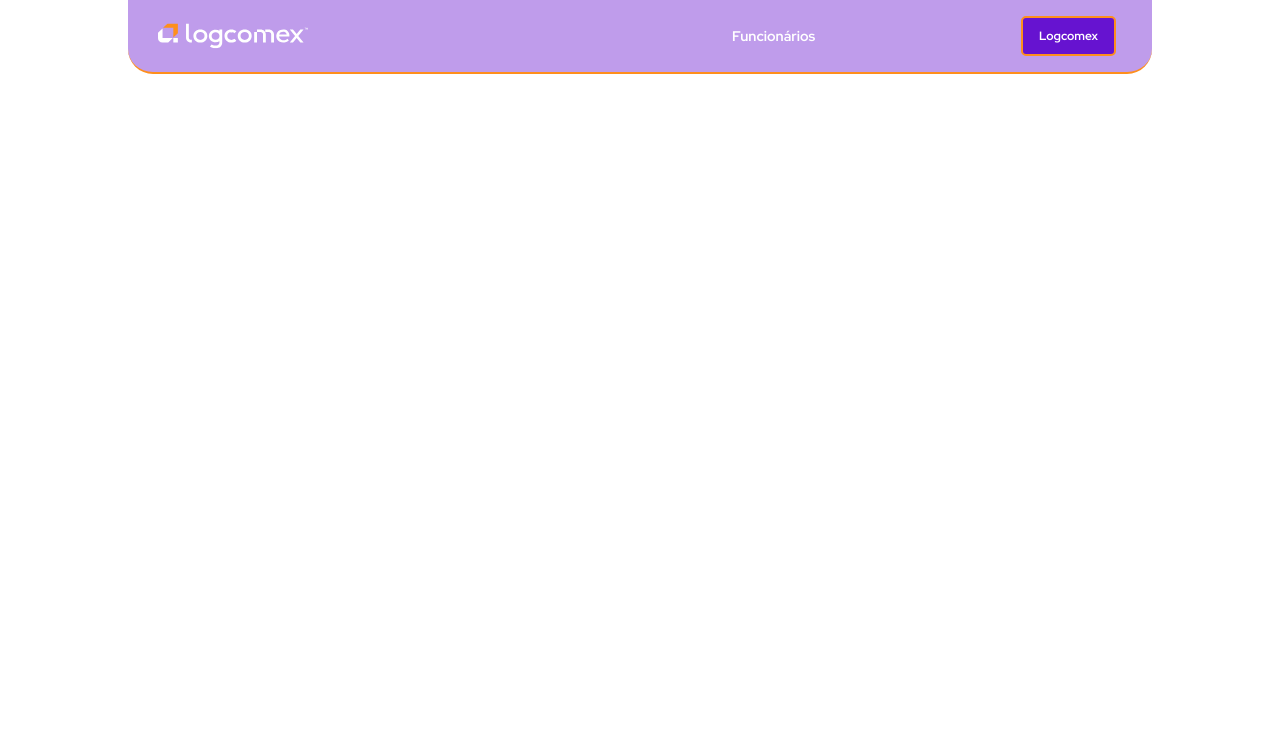
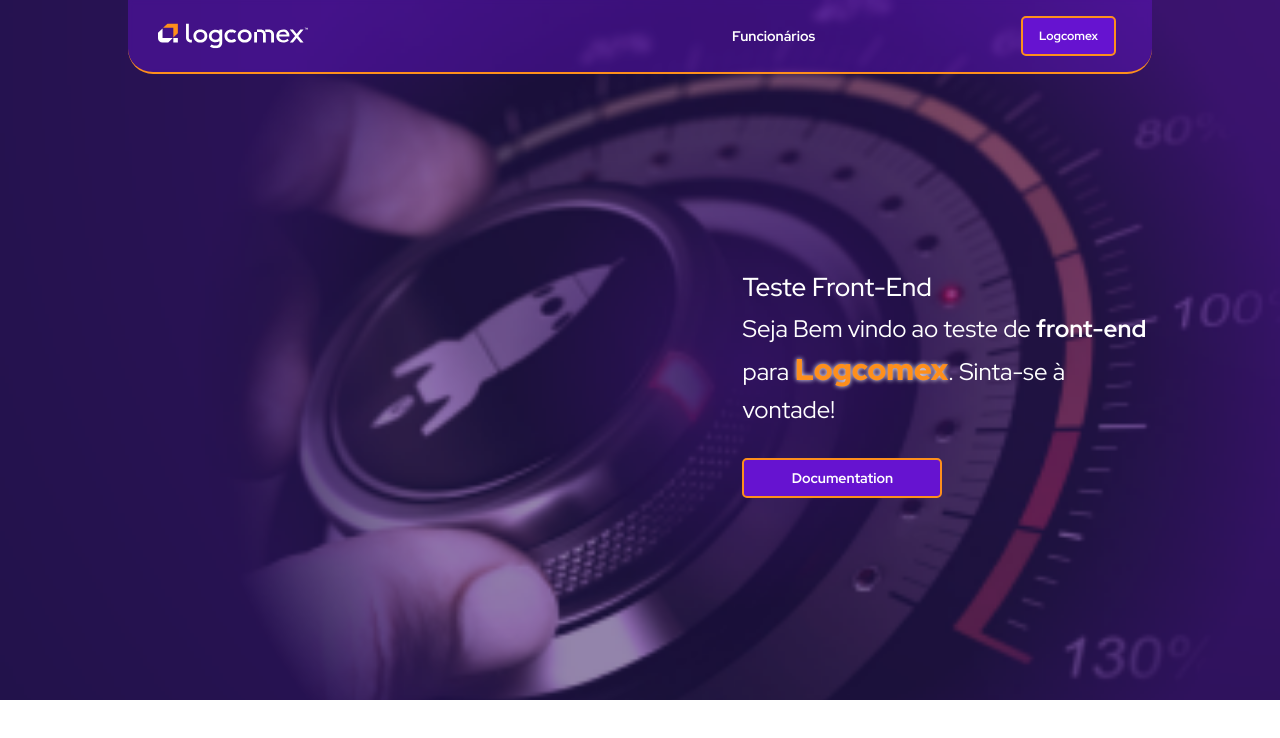
Before and after one commit to caiomontenegro/logcomex_test, a Nuxt app: page / in a window 1280 px wide. Shown: the top 738 px of the page. Built offline with nearby package versions, Linux system fonts and the light colour scheme.

Commit message:
:construction: feat: Hero section has been added at index page

```diff
--- a/pages/index.vue
+++ b/pages/index.vue
@@ -1,2 +1,85 @@
 <template>
+  <div>
+    <page-section>
+      <div class="hero">
+        <div class="hero__content">
+          <div class="presentation">
+            <h1 class="presentation__title">Teste Front-End</h1>
+            <p class="presentation__description">Seja Bem vindo ao teste de <span class="presentation__description-strong">front-end</span> para<span class="presentation__description-company"> Logcomex</span>. Sinta-se à vontade!</p>
+            <links-special-link text-content="Documentation" linkAdress="#"></links-special-link>
+          </div>
+        </div>
+      </div>
+    </page-section>
+  </div>
 </template>
+
+<style lang="scss" scoped>
+.hero {
+  background-image: url("@/assets/img/fox_broker-mirrored.png");
+  background-repeat: no-repeat;
+  background-size: cover;
+  display: flex;
+  flex-direction: column;
+  align-items: center;
+  justify-content: center;
+  height: 650px;
+
+  &__content {
+    width: 80%;
+  }
+}
+
+.presentation {
+  display: flex;
+  flex-direction: column;
+  font-size: 32px;
+  font-weight: 400;
+  width: 220px;
+  padding-top: 70px;
+
+  &__title {
+    font-size: 26px;
+  }
+
+  &__description {
+    font-size: 24px;
+    margin-bottom: 55px;
+
+    &-strong {
+      font-weight: 700;
+    }
+
+    &-company {
+      font-weight: 1000;
+      font-size: 30px;
+      color: $accent-color;
+      text-shadow: 0px 0px 5px $primary-color;
+    }
+  }
+}
+
+@media(min-width: 1000px) {
+
+  .hero {
+    background-image: url("@/assets/img/fox_broker.png");
+    height: 700px;
+
+
+    &__content {
+      display: flex;
+      flex-direction: column;
+      align-items: end;
+    }
+  }
+
+  .presentation {
+    width: 40%;
+
+    &__description {
+      margin-bottom: 30px;
+    }
+  }
+
+}
+</style>
```
Also changed, not shown: assets/img/fox_broker-mirrored.png (added), assets/img/fox_broker.png (added).
